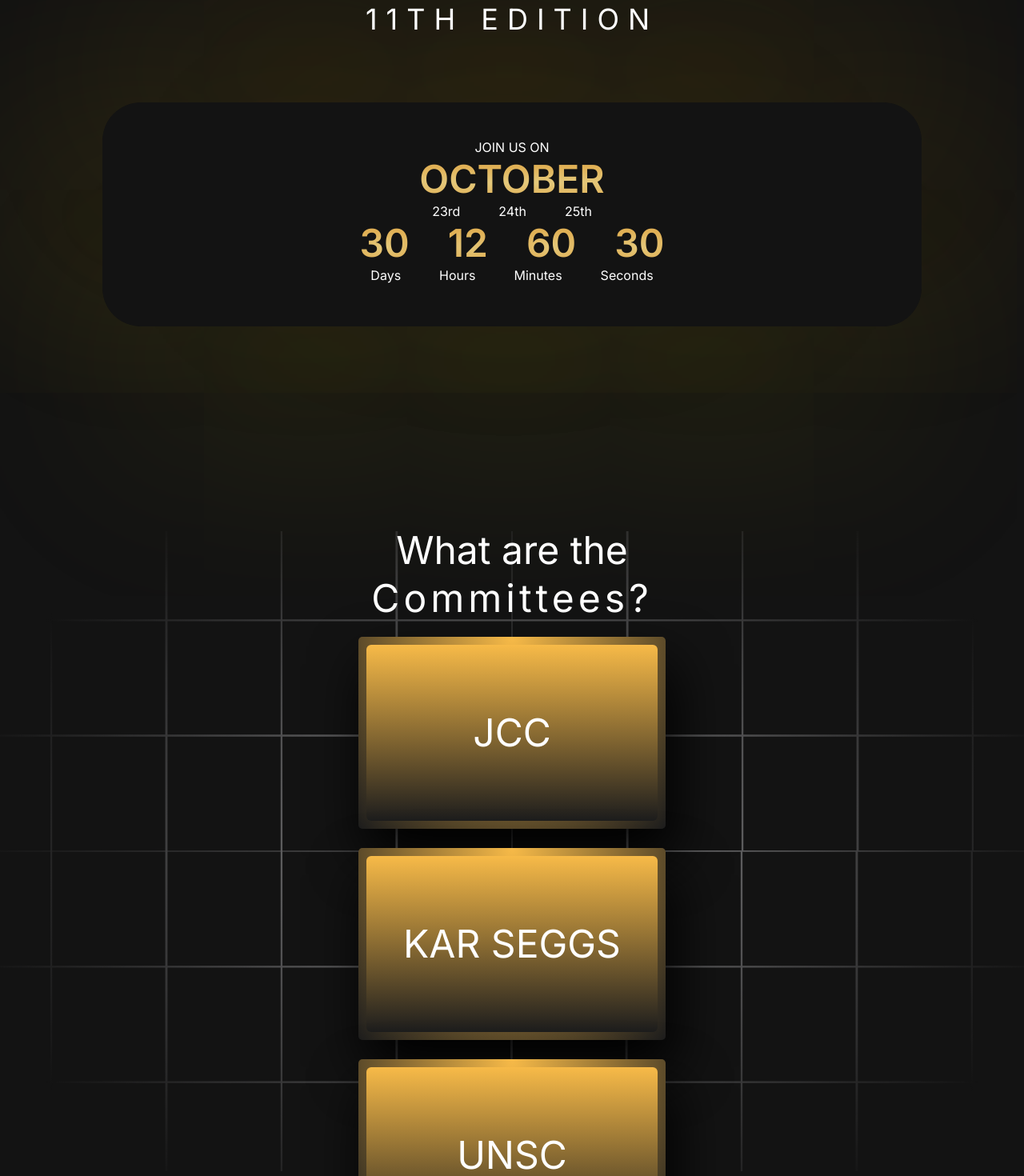
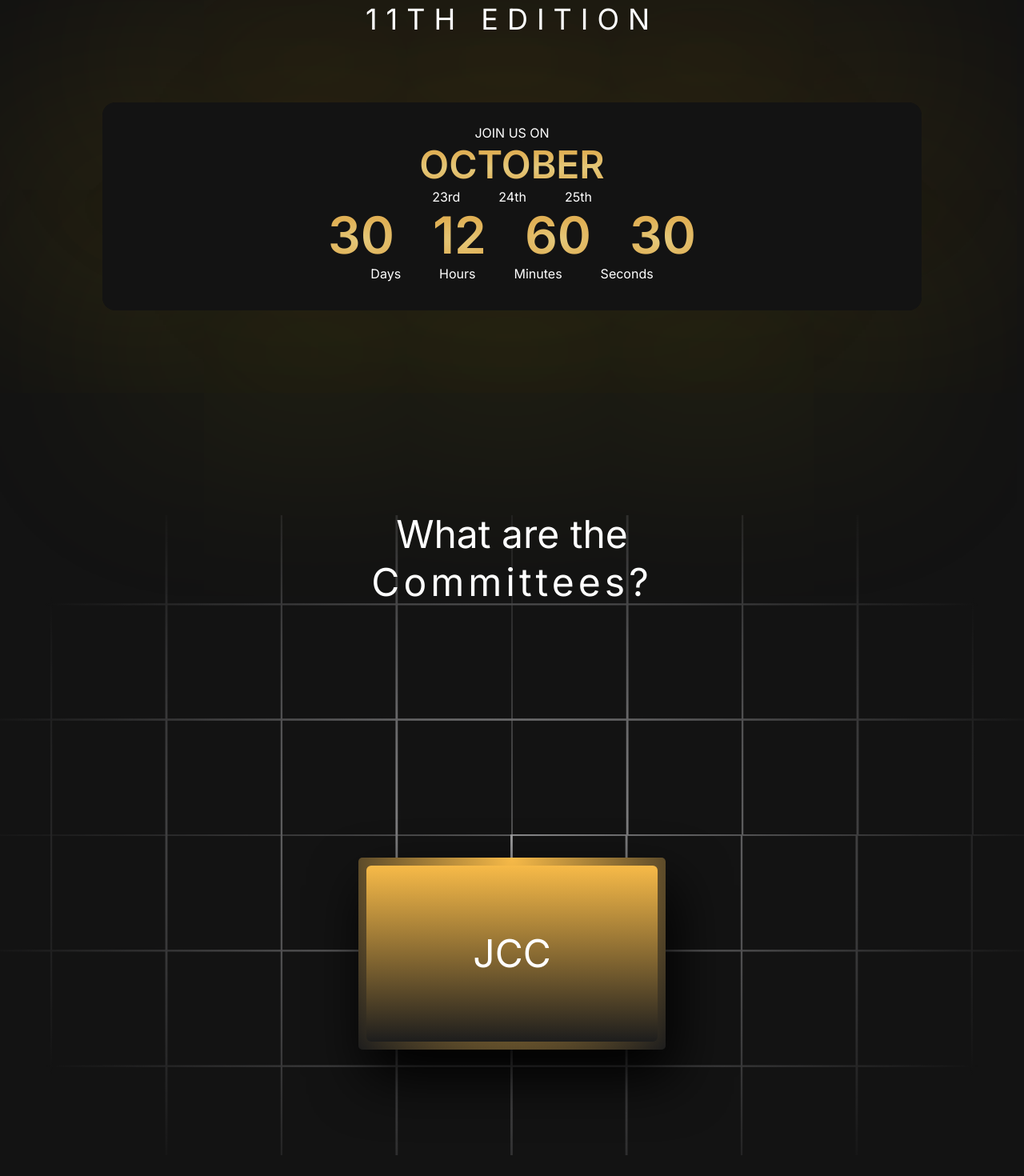
Before and after one commit to skandarajeev/sjbhs-mun-website, a Next.js app: page / in a window 1280 px wide. Shown: the part 780-2250 px from the top of the page at 80% size. After the commit the page ends 2224 px from the top, so only its background shows below. Built offline with nearby package versions, Linux system fonts and the light colour scheme.

Commit message:
just regular updates

```diff
--- a/app/page.js
+++ b/app/page.js
@@ -51,7 +51,7 @@ export default function Home() {
       {/* HERO SECTION! */}
 
 
-      <div className="flex flex-col items-center justify-center mb-[40%]  md:my-[20%] lg:my-[5%]">
+      <div className="flex flex-col items-center justify-center my-[40%]  md:my-[20%] lg:my-[5%]">
         <div className="">
           <h1 className="text-6xl font-proco  m-auto font-poppins from-yellow-500 to-white bg-clip-text mun-gradient ">
             SJBHSMUN 2023
@@ -97,7 +97,7 @@ export default function Home() {
       {/* HERO SECTION END! */}
 
       {/* DATE REVEAL SECTION */}
-      <motion.div initial={{ opacity: 0 }} whileInView={{ opacity: 1 }} transition={{ duration: 3 }} className="background-gradient  justify-between text-center flex flex-col  w-[100%] md:w-[80%] md:m-auto p-[3rem] rounded-[3rem] my-10 ">
+      <motion.div initial={{ opacity: 0 }} whileInView={{ opacity: 1 }} transition={{ duration: 3 }} className="background-gradient  justify-between text-center flex flex-col  w-[100%] md:w-[80%] md:m-auto p-[30px] rounded-[1rem] my-10 ">
         <p className="font-poppins text-white mb-2 ">JOIN US ON</p>
         <p className="font-poppins mun-gradient text-5xl font-semibold mb-2">
           OCTOBER
@@ -110,10 +110,10 @@ export default function Home() {
         </div>
 
         <div className="flex gap-[3rem] m-auto mb-2">
-          <p className="font-poppins mun-gradient text-5xl font-semibold">30</p>
-          <p className="font-poppins mun-gradient text-5xl font-semibold">12</p>
-          <p className="font-poppins mun-gradient text-5xl font-semibold">60</p>
-          <p className="font-poppins mun-gradient text-5xl font-semibold">30</p>
+          <p className="font-poppins mun-gradient text-[10vw] md:text-[5vw] font-semibold">30</p>
+          <p className="font-poppins mun-gradient text-[10vw] md:text-[5vw] font-semibold">12</p>
+          <p className="font-poppins mun-gradient text-[10vw] md:text-[5vw] font-semibold">60</p>
+          <p className="font-poppins mun-gradient text-[10vw] md:text-[5vw] font-semibold">30</p>
         </div>
 
         <div className="flex gap-[3rem] m-auto mb-2">
@@ -128,9 +128,8 @@ export default function Home() {
 
       {/* Committees Reveal section */}
       <section className="my-[20%]">
-        <div className="committees committees-background">
-          <div className=""></div>
-
+        <div className="committees committees-background flex-col justify-between">
+          <div className="mb-[25vw]">
             <div className=" flex flex-col gap-3 headingText">
               <h1 className="font-poppins text-5xl text-center text-white ">
                 What are the
@@ -139,14 +138,11 @@ export default function Home() {
                 Committees?
               </h1>
             </div>
+          </div>
 
-          <div>
+          <div className="my-[3vw]">
             <Event name="JCC" details="" />
-            <Event name="KAR SEGGS" details="" />
-            <Event name="UNSC" details="" />
-            <MyComponent />
-            <MyComponent />
-            <MyComponent />
+
 
           </div>
         </div>
```
Lines whose indentation alone changed are shown as unchanged.
